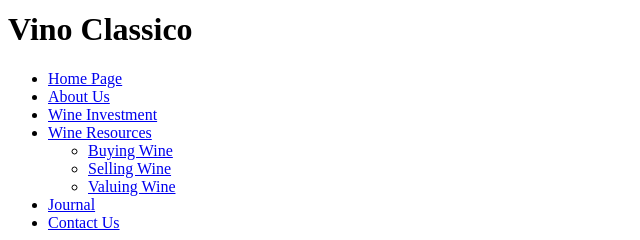
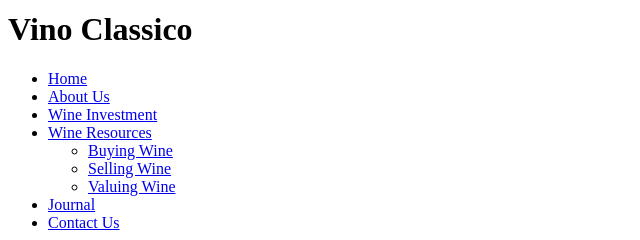
Before and after one commit to chrisfleet1/WebstersWines, a plain HTML site: page index.html in a window 1280 px wide. Shown: the part 258-498 px from the top of the page, 0-640 px from the left. Drawn offline with Linux system fonts and the light colour scheme.

Commit message:
Changed index.html to home page

```diff
--- a/index.html
+++ b/index.html
@@ -22,7 +22,7 @@
     <!-- Navigation/menu links-->
     <nav>
         <ul>
-            <li><a href="/index.html">Home Page</a></li>
+            <li><a href="/index.html">Home</a></li>
             <li><a href="/about_us.html">About Us</a></li>
             <li><a href="/wine_investment.html">Wine Investment</a></li>
             <li><a href="/wine_resources.html">Wine Resources</a></li>
```
